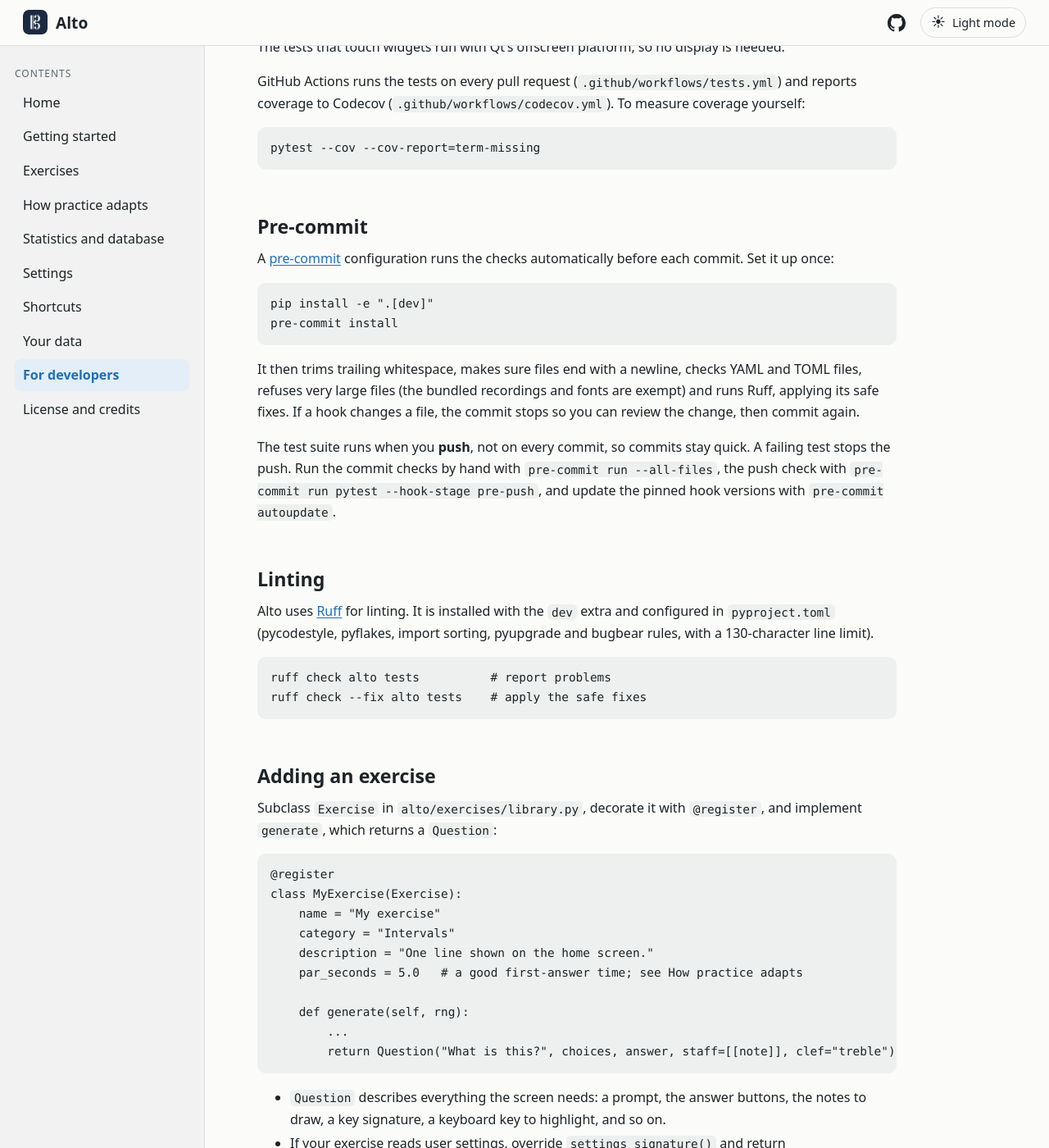
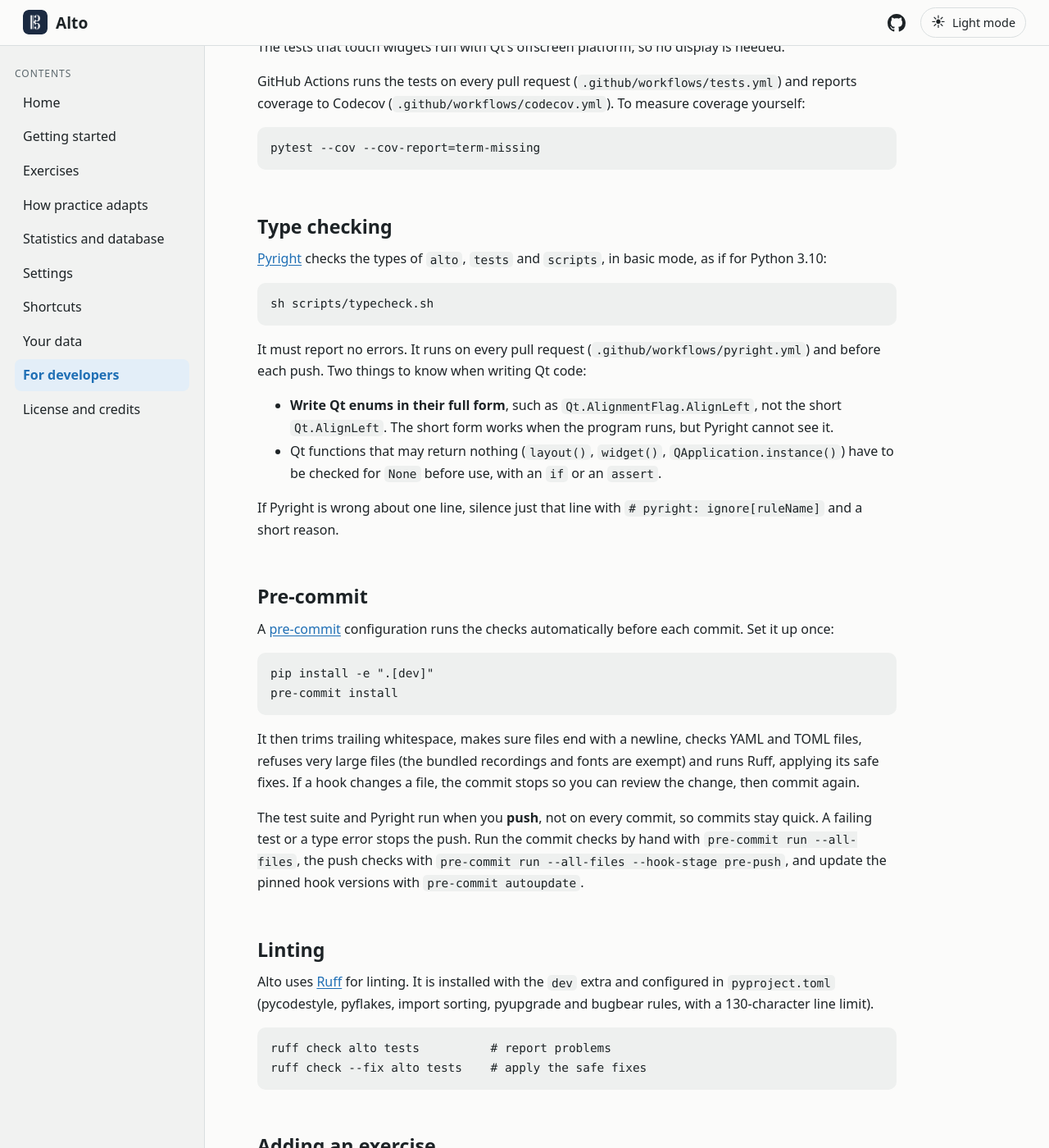
Before and after one commit to genedan/alto, a Jekyll site: the page built from docs/development.md, in a window 1280 px wide and 1400 px high, scrolled down 813 px. Shown: the whole window at 82% size. Built offline with Jekyll 4.4.1, drawn with Linux system fonts in a browser that asks for light colours; our own code applies the rules of GitHub Pages for plain Markdown files.

Commit message:
Run Pyright on every push and pull request
Add Pyright to the dev tools and check alto, tests and scripts in basic mode as
if for Python 3.10. Run it with scripts/typecheck.sh, before each push as a
pre-commit hook, and in a new GitHub Actions workflow on every pull request and
every push to main. Describe it in the developer guide, including writing Qt
enums in their full form and checking for None.

````diff
--- a/docs/development.md
+++ b/docs/development.md
@@ -34,6 +34,25 @@ GitHub Actions runs the tests on every pull request (`.github/workflows/tests.ym
 pytest --cov --cov-report=term-missing
 ```
 
+## Type checking
+
+[Pyright](https://github.com/microsoft/pyright) checks the types of `alto`, `tests` and `scripts`, in basic mode, as if
+for Python 3.10:
+
+```bash
+sh scripts/typecheck.sh
+```
+
+It must report no errors. It runs on every pull request (`.github/workflows/pyright.yml`) and before each push. Two things
+to know when writing Qt code:
+
+- **Write Qt enums in their full form**, such as `Qt.AlignmentFlag.AlignLeft`, not the short `Qt.AlignLeft`. The short form
+  works when the program runs, but Pyright cannot see it.
+- Qt functions that may return nothing (`layout()`, `widget()`, `QApplication.instance()`) have to be checked for `None`
+  before use, with an `if` or an `assert`.
+
+If Pyright is wrong about one line, silence just that line with `# pyright: ignore[ruleName]` and a short reason.
+
 ## Pre-commit
 
 A [pre-commit](https://pre-commit.com/) configuration runs the checks automatically before each commit. Set it up once:
@@ -47,9 +66,9 @@ It then trims trailing whitespace, makes sure files end with a newline, checks Y
 files (the bundled recordings and fonts are exempt) and runs Ruff, applying its safe fixes. If a hook changes a file,
 the commit stops so you can review the change, then commit again.
 
-The test suite runs when you **push**, not on every commit, so commits stay quick. A failing test stops the push.
-Run the commit checks by hand with `pre-commit run --all-files`, the push check with
-`pre-commit run pytest --hook-stage pre-push`, and update the pinned hook versions with `pre-commit autoupdate`.
+The test suite and Pyright run when you **push**, not on every commit, so commits stay quick. A failing test or a type
+error stops the push. Run the commit checks by hand with `pre-commit run --all-files`, the push checks with
+`pre-commit run --all-files --hook-stage pre-push`, and update the pinned hook versions with `pre-commit autoupdate`.
 
 ## Linting
 
````
Also changed, not shown: pyproject.toml (+6 -1 lines), .github/workflows/pyright.yml (added), .pre-commit-config.yaml, 2 other files.
